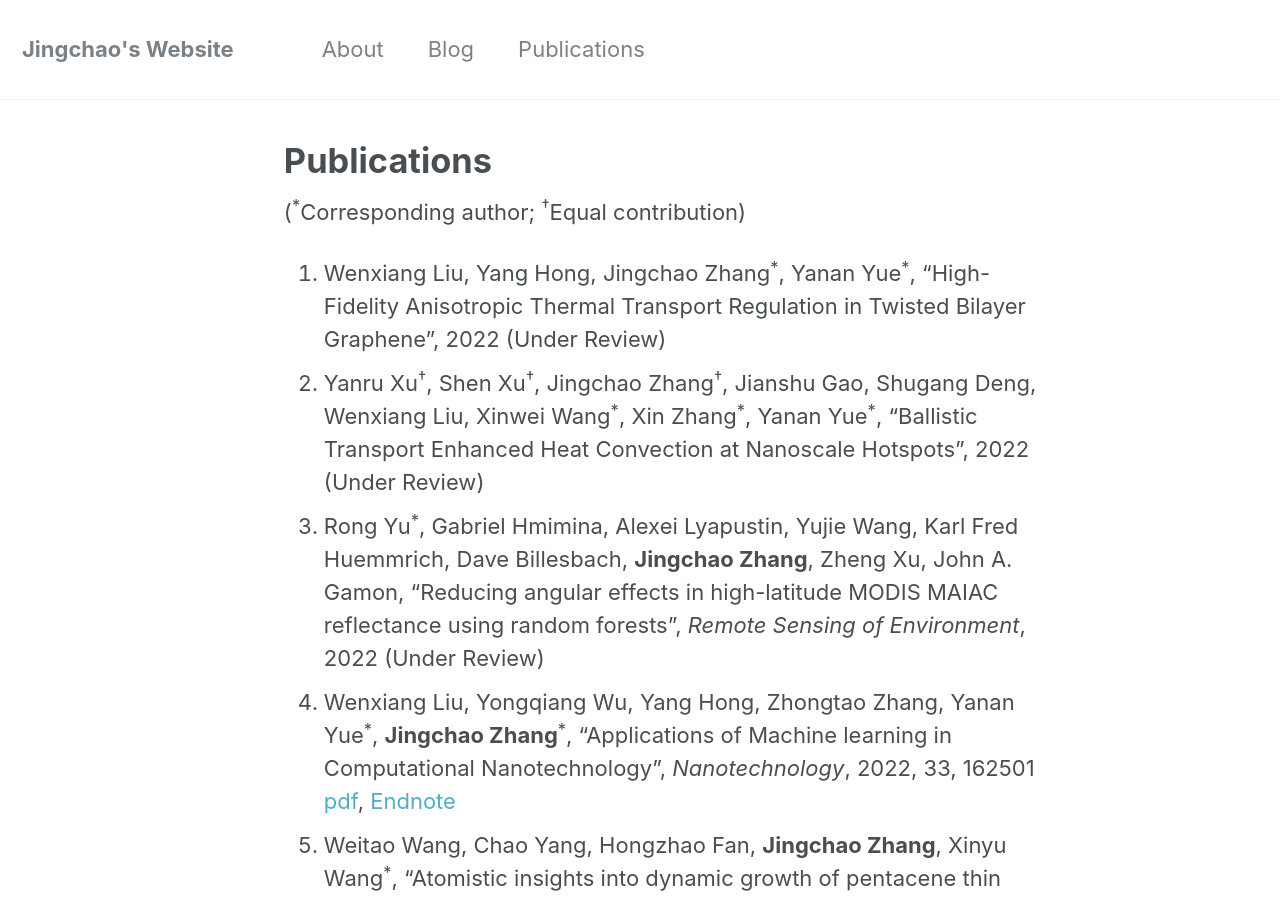
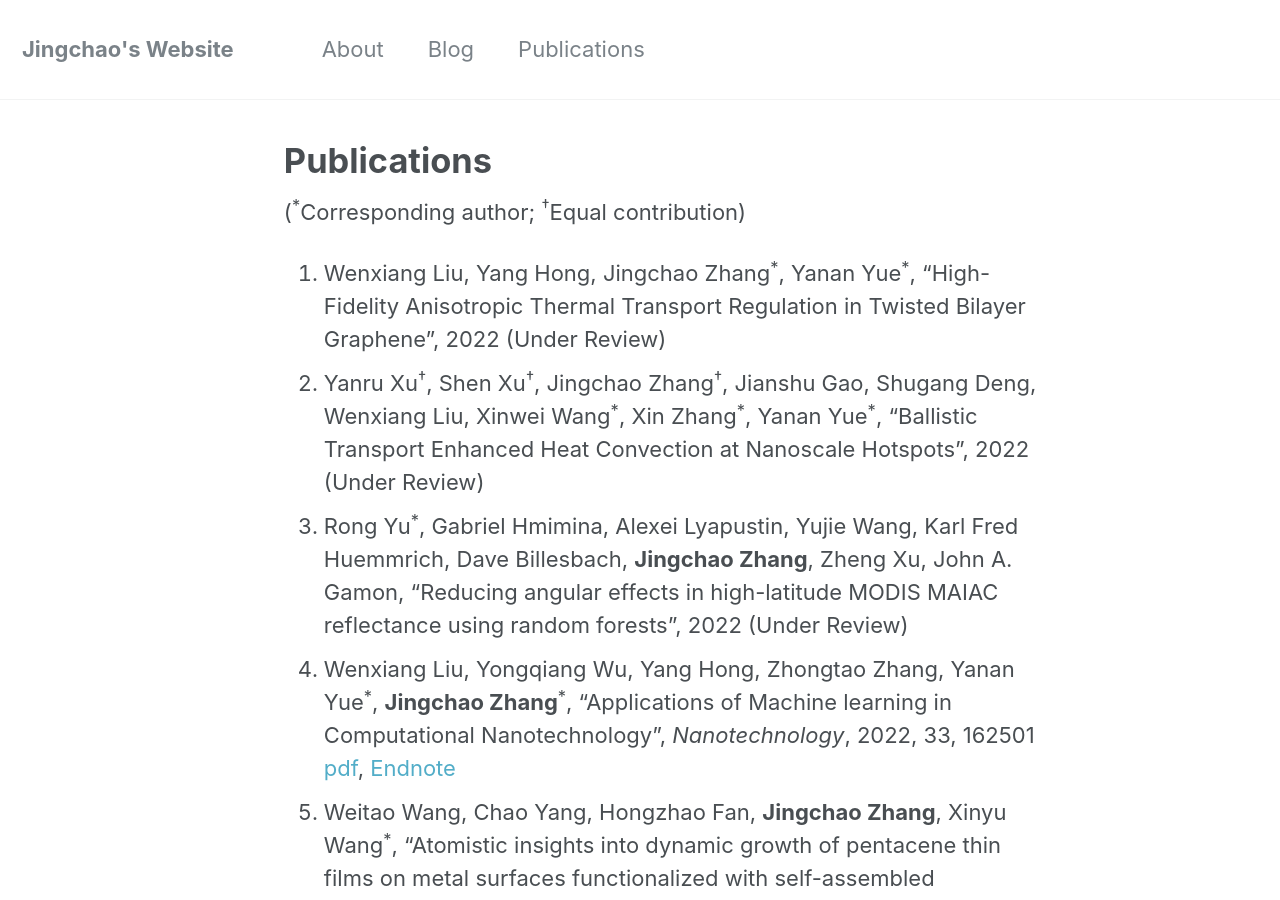
Before and after one commit to JingchaoZhang/JingchaoZhang.github.io, a Jekyll site: the page built from _pages/publications.md, in a window 1280 px wide and 900 px high. Built offline with Jekyll 4.4.1, drawn with Linux system fonts in a browser that asks for light colours.

Commit message:
Update publications.md

```diff
--- a/_pages/publications.md
+++ b/_pages/publications.md
@@ -9,7 +9,7 @@ author_profile: false
 
 1. Wenxiang Liu, Yang Hong, Jingchao Zhang<sup>\*</sup>, Yanan Yue<sup>\*</sup>, "High-Fidelity Anisotropic Thermal Transport Regulation in Twisted Bilayer Graphene", 2022 (Under Review)
 1. Yanru Xu<sup>†</sup>, Shen Xu<sup>†</sup>, Jingchao Zhang<sup>†</sup>, Jianshu Gao, Shugang Deng, Wenxiang Liu, Xinwei Wang<sup>\*</sup>, Xin Zhang<sup>\*</sup>, Yanan Yue<sup>\*</sup>, "Ballistic Transport Enhanced Heat Convection at Nanoscale Hotspots", 2022 (Under Review)
-1. Rong Yu<sup>\*</sup>, Gabriel Hmimina, Alexei Lyapustin, Yujie Wang, Karl Fred Huemmrich, Dave Billesbach, **Jingchao Zhang**, Zheng Xu, John A. Gamon, "Reducing angular effects in high-latitude MODIS MAIAC reflectance using random forests", *Remote Sensing of Environment*, 2022 (Under Review)
+1. Rong Yu<sup>\*</sup>, Gabriel Hmimina, Alexei Lyapustin, Yujie Wang, Karl Fred Huemmrich, Dave Billesbach, **Jingchao Zhang**, Zheng Xu, John A. Gamon, "Reducing angular effects in high-latitude MODIS MAIAC reflectance using random forests", 2022 (Under Review)
 1. Wenxiang Liu, Yongqiang Wu, Yang Hong, Zhongtao Zhang, Yanan Yue<sup>\*</sup>, **Jingchao Zhang**<sup>\*</sup>, "Applications of Machine learning in Computational Nanotechnology", *Nanotechnology*, 2022, 33, 162501 [pdf](https://drive.google.com/file/d/11kVgmlZoAdcv5B4QQv3ypyRDAvrMspL2/view?usp=sharing), [Endnote](https://drive.google.com/uc?export=download&id=149XNnMukXKrD5R10Udy62xuzmvQDRd0X)
 1. Weitao Wang, Chao Yang, Hongzhao Fan, **Jingchao Zhang**, Xinyu Wang<sup>\*</sup>, "Atomistic insights into dynamic growth of pentacene thin films on metal surfaces functionalized with self-assembled monolayers", *Applied Surface Science*, 2022, 579, 152203 [pdf](https://drive.google.com/file/d/1qG2ANt7HqkCtuRKVIklhf_maoI1qu82Y/view?usp=sharing), [Endnote](https://drive.google.com/file/d/1CWCE4arXmf_isT5uzxvXZlHsfxSyYVRY/view?usp=sharing)
 1. Ying Zhang, Matthew Gitzendanner, Dan Maxwell, Kaleb Smith, Justin Richardson, Eric Stubbs, Brian Stucky, **Jingchao Zhang**, Erik Deumens, "Building	an	AI-ready	RSE	Workforce", *rse-hpc-2021*, 2021 [pdf](https://drive.google.com/file/d/1IjklU1u_ljwI2bPS1layoIgrZNkFdrjJ/view?usp=sharing)
```
